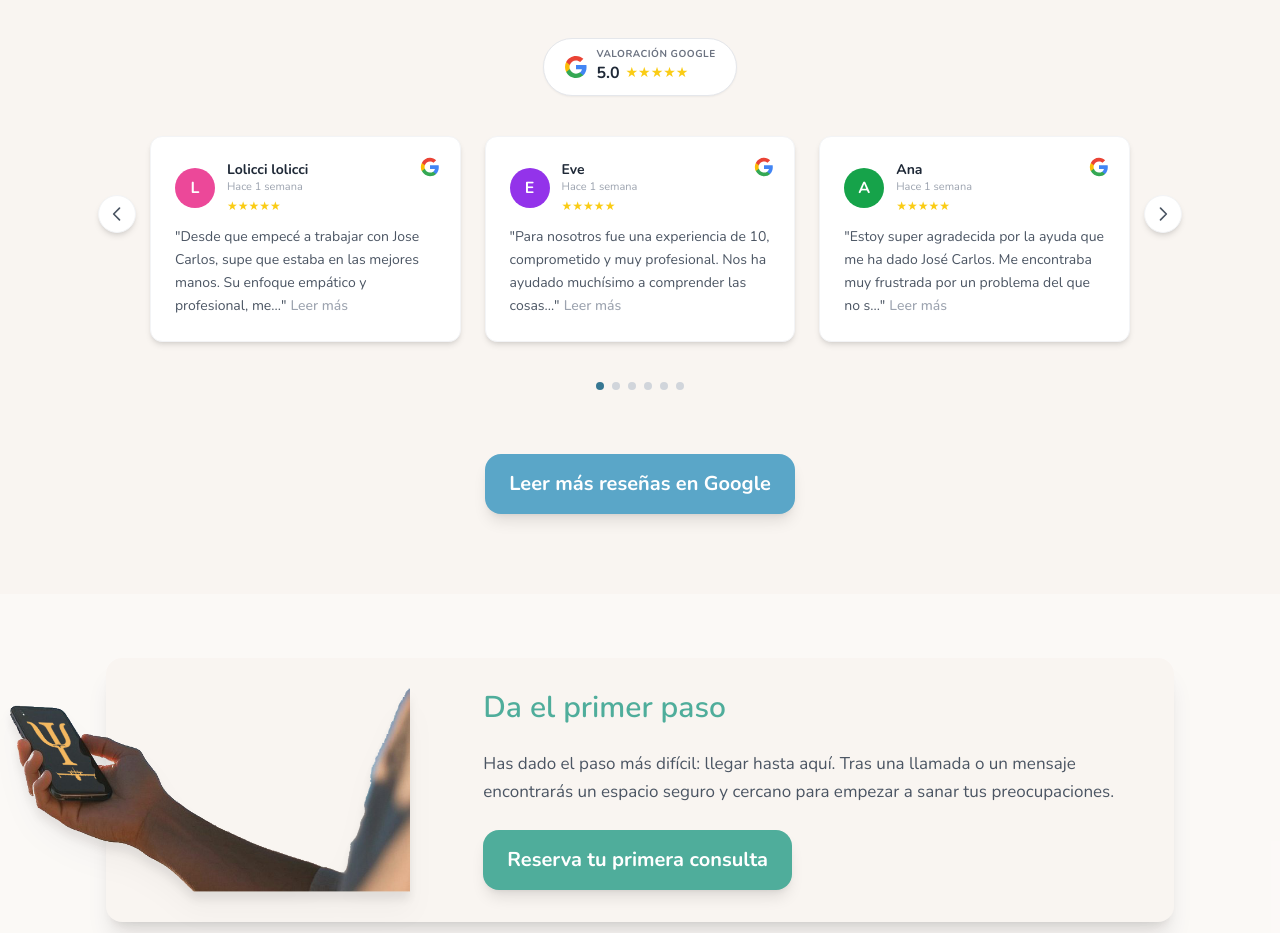
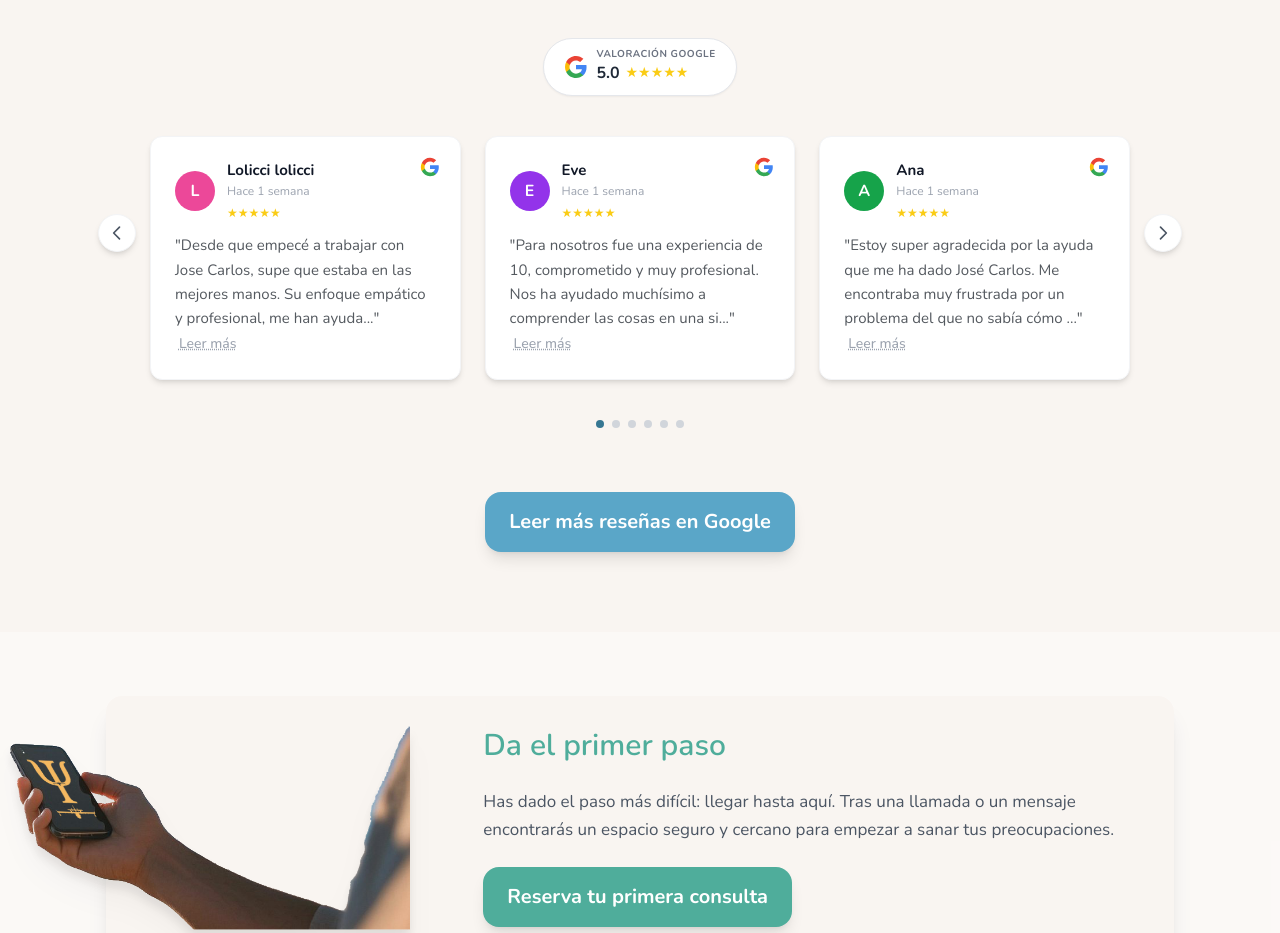
Before and after one commit to psicopiloto/psicopilotopage1, a Next.js app: page / in a window 1280 px wide. Shown: the part 4240-5173 px from the top of the page. Built offline with nearby package versions, Linux system fonts and the light colour scheme.

Commit message:
Update index.js

```diff
--- a/pages/index.js
+++ b/pages/index.js
@@ -34,7 +34,7 @@ const timeAgo = (dateString) => {
 };
 
 // ========================================================================
-// DATOS (Fechas calculadas para coincidir con tu petición)
+// DATOS (Solo Nombre, Fecha, Estrellas y Texto)
 // ========================================================================
 const getPastDate = (daysAgo) => {
   const d = new Date();
@@ -46,42 +46,36 @@ const testimonialsData = [
   {
     stars: 5,
     author: "Lolicci lolicci",
-    subtitle: "11 reseñas • 0 fotos",
     date: getPastDate(7),
     text: "Desde que empecé a trabajar con Jose Carlos, supe que estaba en las mejores manos. Su enfoque empático y profesional, me han ayudado a entender y superar muchos de mis desafíos personales. Cada sesión es un espacio seguro donde puedo expresar mis pensamientos y emociones sin juicios. Gracias a su orientación, he logrado avances significativos en mi bienestar emocional. Lo recomiendo a cualquiera que busque apoyo psicológico de calidad.",
   },
   {
     stars: 5,
     author: "Eve",
-    subtitle: "2 reseñas • 0 fotos",
     date: getPastDate(8),
     text: "Para nosotros fue una experiencia de 10, comprometido y muy profesional. Nos ha ayudado muchísimo a comprender las cosas en una situación muy complicada para nosotros. Estamos muy agradecidos por su atención e implicación.",
   },
   {
     stars: 5,
     author: "Ana",
-    subtitle: "Local Guide • 31 reseñas • 1 foto",
     date: getPastDate(9),
     text: "Estoy super agradecida por la ayuda que me ha dado José Carlos. Me encontraba muy frustrada por un problema del que no sabía cómo salir y él, con su eterna paciencia y profesionalidad, ha sabido dar en el clavo con sus consejos, ayudándome a salir del agujero. Buena persona y excelente profesional. Lo recomiendo 100%.",
   },
   {
     stars: 5,
     author: "Eva Maria Figueroa",
-    subtitle: "3 reseñas • 0 fotos",
     date: getPastDate(10),
     text: "Desde el primer día José Carlos hizo que me sintiera en confianza, en cada sesión me he sentido escuchada, acompañada y comprendida, lo que me ha permitido avanzar realmente en mi proceso. Su forma de trabajar transmite seguridad y cercanía a la vez. Lo recomiendo de todo corazón.",
   },
   {
     stars: 5,
     author: "Lola y Miguel Ángel",
-    subtitle: "Local Guide • 26 reseñas • 0 fotos",
     date: getPastDate(14),
     text: "Cuando encuentras un buen profesional es algo estupendo. Y cuando se da con un profesional de la psicología como José Carlos es algo que no se puede describir. Al hablar con un psicólogo desnudas tu mente y para ello has de confiar, sentirte a gusto y lo más importante, que te ayude. Eso me pasó con él. Muchas gracias José Carlos.",
   },
   {
     stars: 5,
     author: "Lucía Alejandre",
-    subtitle: "6 reseñas • 0 fotos",
     date: getPastDate(21),
     text: "No tengo las suficientes palabras positivas para describir mi experiencia y lo muchísimo que ha cambiado mi vida desde que decidí empezar con José Carlos. Es una persona maravillosa que se esfuerza en ayudarte a encontrar una solución. Siempre agradecida y feliz de haber confiado en él para poner orden a mi vida y a mi cabeza.",
   },
@@ -92,22 +86,23 @@ const avatarColors = [
 ];
 
 // ========================================================================
-// COMPONENTE TARJETA DE RESEÑA (Con "Leer más")
+// COMPONENTE TARJETA DE RESEÑA (Estilo Psintonía + Leer más aislado)
 // ========================================================================
 const ReviewCard = ({ item, avatarColorClass }) => {
   const [isExpanded, setIsExpanded] = useState(false);
   const timeAgoText = timeAgo(item.date);
 
-  // Límite de caracteres antes de cortar
-  const CHAR_LIMIT = 120;
+  // Límite de caracteres
+  const CHAR_LIMIT = 130;
   const shouldTruncate = item.text.length > CHAR_LIMIT;
 
   const toggleReadMore = (e) => {
-    e.stopPropagation(); // Evita que el click afecte al slider
+    e.preventDefault();
+    e.stopPropagation();
     setIsExpanded(!isExpanded);
   };
 
-  // Icono G de colores (Estilo oficial widget)
+  // Icono G de colores
   const ColoredGIcon = () => (
     <svg viewBox="0 0 24 24" className="w-5 h-5" xmlns="http://www.w3.org/2000/svg">
       <path d="M22.56 12.25c0-.78-.07-1.53-.2-2.25H12v4.26h5.92c-.26 1.37-1.04 2.53-2.21 3.31v2.77h3.57c2.08-1.92 3.28-4.74 3.28-8.09z" fill="#4285F4" />
@@ -118,7 +113,9 @@ const ReviewCard = ({ item, avatarColorClass }) => {
   );
 
   return (
-    <div className="bg-white p-6 rounded-xl shadow-md border border-gray-100 h-full flex flex-col relative text-left">
+    // 'h-full' para que todas las tarjetas de la fila tengan la misma altura visual
+    // 'items-start' para asegurar alineación superior
+    <div className="bg-white p-6 rounded-xl shadow-md border border-gray-100 flex flex-col relative text-left h-full transition-all duration-300">
 
       {/* ICONO G SUPERIOR DERECHA */}
       <div className="absolute top-5 right-5">
@@ -131,22 +128,26 @@ const ReviewCard = ({ item, avatarColorClass }) => {
           {item.author.charAt(0)}
         </div>
         <div className="flex flex-col">
-          <h4 className="font-bold text-gray-800 text-sm leading-tight">{item.author}</h4>
-          <span className="text-[11px] text-gray-400 mb-0.5">{timeAgoText}</span>
+          {/* TIPOGRAFÍA NOMBRE: Oscura y Bold, tamaño medio */}
+          <h4 className="font-bold text-gray-900 text-[15px] leading-tight mb-0.5">{item.author}</h4>
+          {/* TIPOGRAFÍA FECHA: Gris claro y pequeña */}
+          <span className="text-[12px] text-gray-400 mb-1">{timeAgoText}</span>
           <div className="flex text-yellow-400 text-xs">
               {'★'.repeat(item.stars)}
           </div>
         </div>
       </div>
 
-      {/* TEXTO CON LEER MÁS */}
-      <div className="text-gray-600 text-[14px] leading-relaxed relative">
+      {/* TEXTO: Tipografía específica para imitar la referencia (Gris #54595F) */}
+      {/* 'flex-grow' ayuda a que el botón leer más se vaya abajo si fuera necesario,
+          pero aquí queremos que fluya natural */}
+      <div className="text-[#54595F] text-[15px] leading-relaxed relative">
         {shouldTruncate && !isExpanded ? (
           <>
             "{item.text.substring(0, CHAR_LIMIT)}..."
             <button
               onClick={toggleReadMore}
-              className="text-gray-400 hover:text-gray-600 font-medium ml-1 text-sm focus:outline-none"
+              className="text-gray-400 hover:text-gray-600 font-medium ml-1 text-sm focus:outline-none cursor-pointer underline decoration-dotted"
             >
               Leer más
             </button>
@@ -157,7 +158,7 @@ const ReviewCard = ({ item, avatarColorClass }) => {
             {shouldTruncate && (
               <button
                 onClick={toggleReadMore}
-                className="text-gray-400 hover:text-gray-600 font-medium ml-1 text-sm focus:outline-none block mt-1"
+                className="text-gray-400 hover:text-gray-600 font-medium ml-1 text-sm focus:outline-none block mt-2 cursor-pointer"
               >
                 Leer menos
               </button>
@@ -174,7 +175,7 @@ const ReviewCard = ({ item, avatarColorClass }) => {
 // ========================================================================
 const TestimonialCarousel = ({ data }) => {
   const originalLength = data.length;
-  // Duplicamos datos lo suficiente para el efecto infinito suave
+  // Duplicamos datos para el efecto infinito
   const extendedData = useMemo(() => [...data, ...data, ...data, ...data], [data]);
 
   const [currentIndex, setCurrentIndex] = useState(originalLength);
@@ -182,7 +183,6 @@ const TestimonialCarousel = ({ data }) => {
   const [isTransitioning, setIsTransitioning] = useState(true);
   const transitionTimeoutRef = useRef(null);
 
-  // Configuración de transición
   const transitionDuration = 500;
 
   useEffect(() => {
@@ -201,19 +201,17 @@ const TestimonialCarousel = ({ data }) => {
     return () => window.removeEventListener("resize", handleResize);
   }, []);
 
-  // Efecto infinito: Salto silencioso cuando llega a los bordes
+  // Efecto infinito
   useEffect(() => {
     if (transitionTimeoutRef.current) clearTimeout(transitionTimeoutRef.current);
 
     const totalItems = extendedData.length;
-    // Si llegamos muy al final, volvemos al principio (silenciosamente)
     if (currentIndex >= totalItems - itemsPerPage) {
       transitionTimeoutRef.current = setTimeout(() => {
         setIsTransitioning(false);
-        setCurrentIndex(originalLength); // Volver al primer set 'real'
+        setCurrentIndex(originalLength);
       }, transitionDuration);
     }
-    // Si llegamos muy al principio, vamos al final (silenciosamente)
     else if (currentIndex <= 0) {
        transitionTimeoutRef.current = setTimeout(() => {
         setIsTransitioning(false);
@@ -222,10 +220,8 @@ const TestimonialCarousel = ({ data }) => {
     }
   }, [currentIndex, itemsPerPage, extendedData.length, originalLength]);
 
-  // Reactivar transición después del salto
   useEffect(() => {
     if (!isTransitioning) {
-      // Pequeño delay para permitir que el DOM pinte el cambio sin animación
       requestAnimationFrame(() => {
           setTimeout(() => setIsTransitioning(true), 50);
       });
@@ -235,7 +231,6 @@ const TestimonialCarousel = ({ data }) => {
   const nextSlide = () => setCurrentIndex(prev => prev + 1);
   const prevSlide = () => setCurrentIndex(prev => prev - 1);
 
-  // Icono principal de cabecera
   const GoogleHeaderIcon = () => (
     <svg viewBox="0 0 24 24" className="w-6 h-6 mr-2" xmlns="http://www.w3.org/2000/svg">
       <path d="M22.56 12.25c0-.78-.07-1.53-.2-2.25H12v4.26h5.92c-.26 1.37-1.04 2.53-2.21 3.31v2.77h3.57c2.08-1.92 3.28-4.74 3.28-8.09z" fill="#4285F4" />
@@ -267,7 +262,7 @@ const TestimonialCarousel = ({ data }) => {
       {/* ZONA CARRUSEL */}
       <div className="overflow-hidden relative pb-8 pt-2">
         <div
-          className={`flex ${isTransitioning ? 'transition-transform duration-500 ease-out' : ''}`}
+          className={`flex items-start ${isTransitioning ? 'transition-transform duration-500 ease-out' : ''}`}
           style={{
             transform: `translateX(-${currentIndex * (100 / itemsPerPage)}%)`
           }}
```
